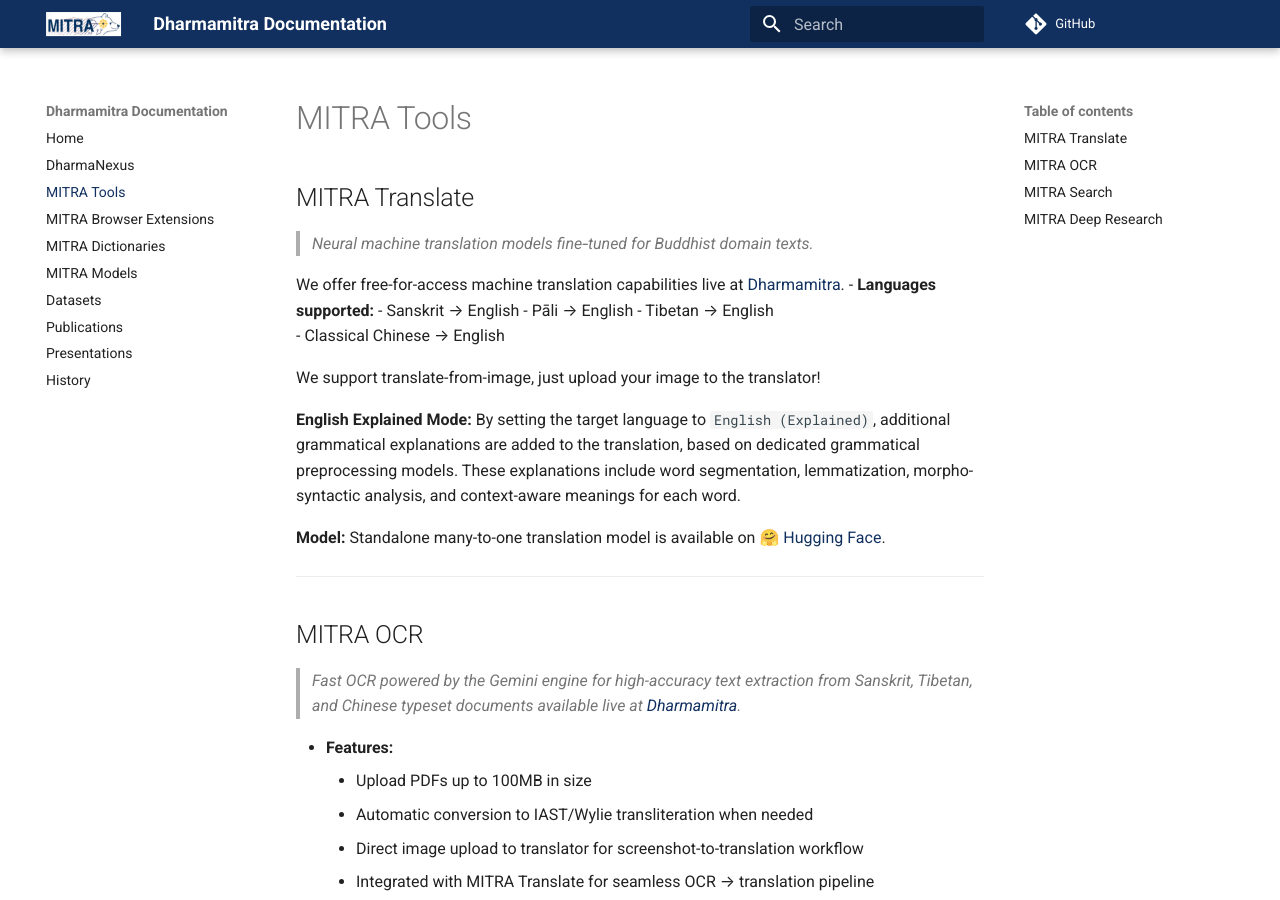
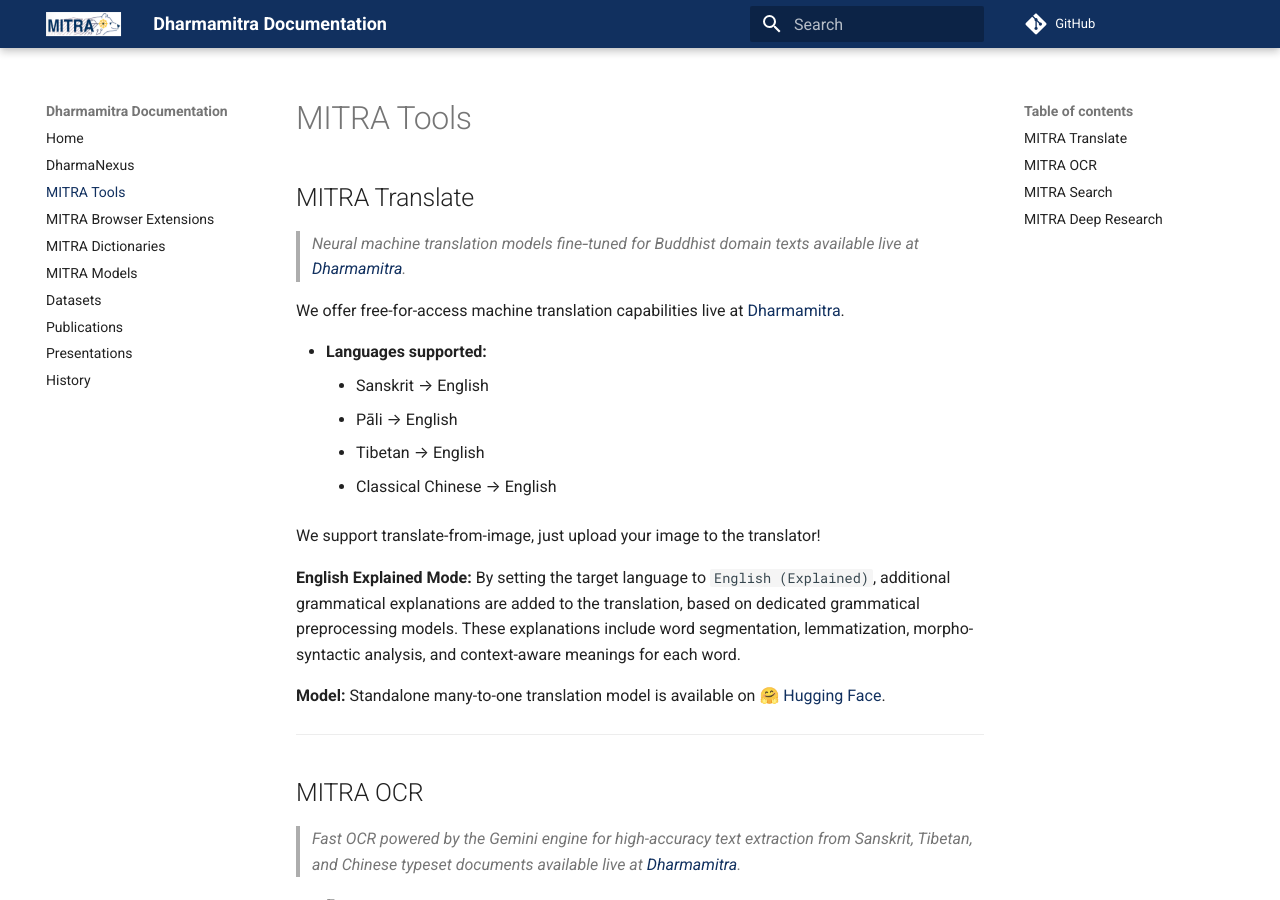
Before and after one commit to dharmamitra/dharmamitra-guides, an MkDocs documentation site: the page built from docs/mitra_tools.md, in a window 1280 px wide and 900 px high. Built offline with MkDocs 1.6.1 and Material for MkDocs 9.7.7, drawn with Linux system fonts in a browser that asks for light colours; comment, search, counter and statistics services are not loaded.

Commit message:
fixed typos in tools section

```diff
--- a/docs/mitra_tools.md
+++ b/docs/mitra_tools.md
@@ -1,13 +1,14 @@
 ## MITRA Translate
 
-> *Neural machine translation models fine‑tuned for Buddhist domain texts.*
+> *Neural machine translation models fine‑tuned for Buddhist domain texts available live at [Dharmamitra](https://dharmamitra.org).*
 
 We offer free-for-access machine translation capabilities live at [Dharmamitra](https://dharmanexus.org).
+
 - **Languages supported:**
-    - Sanskrit → English
-    - Pāli → English
+    - Sanskrit → English
+    - Pāli → English
     - Tibetan → English
-    - Classical Chinese → English
+    - Classical Chinese → English
 
 We support translate-from-image, just upload your image to the translator!
 
```
